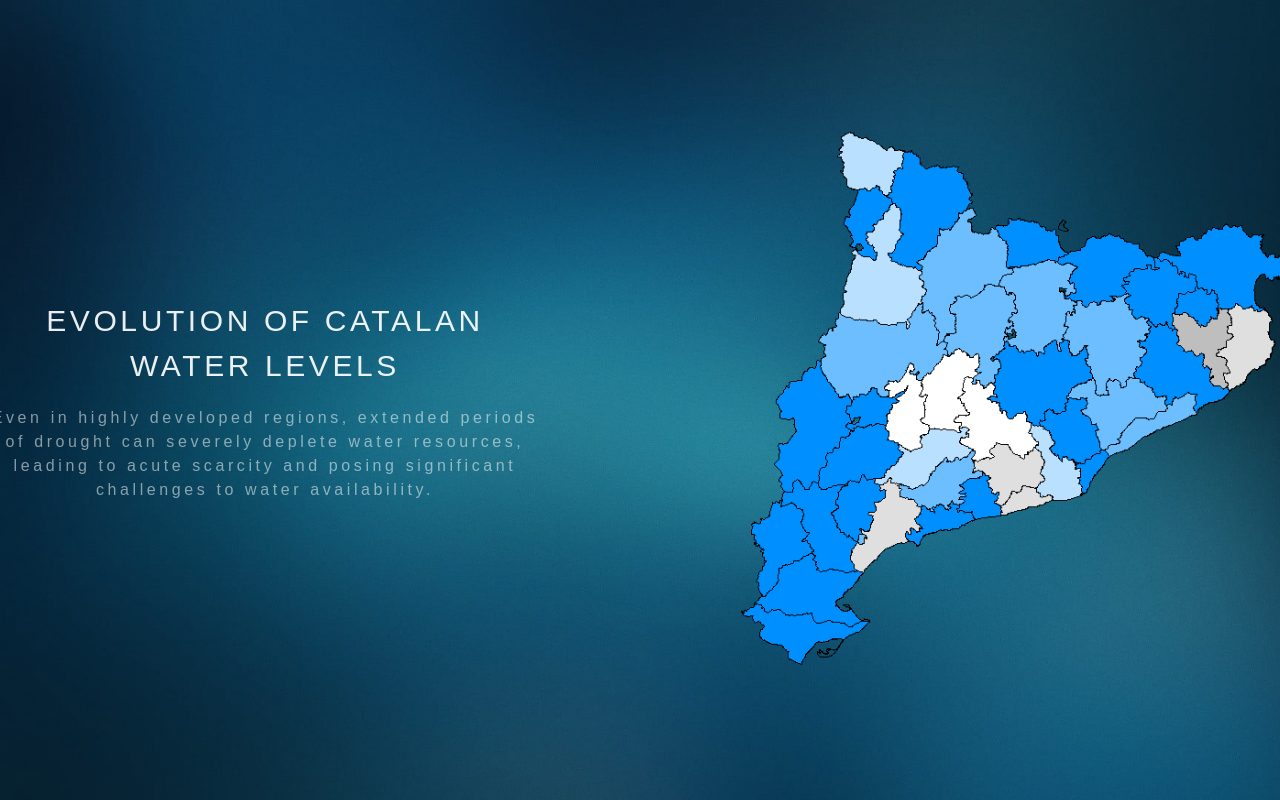
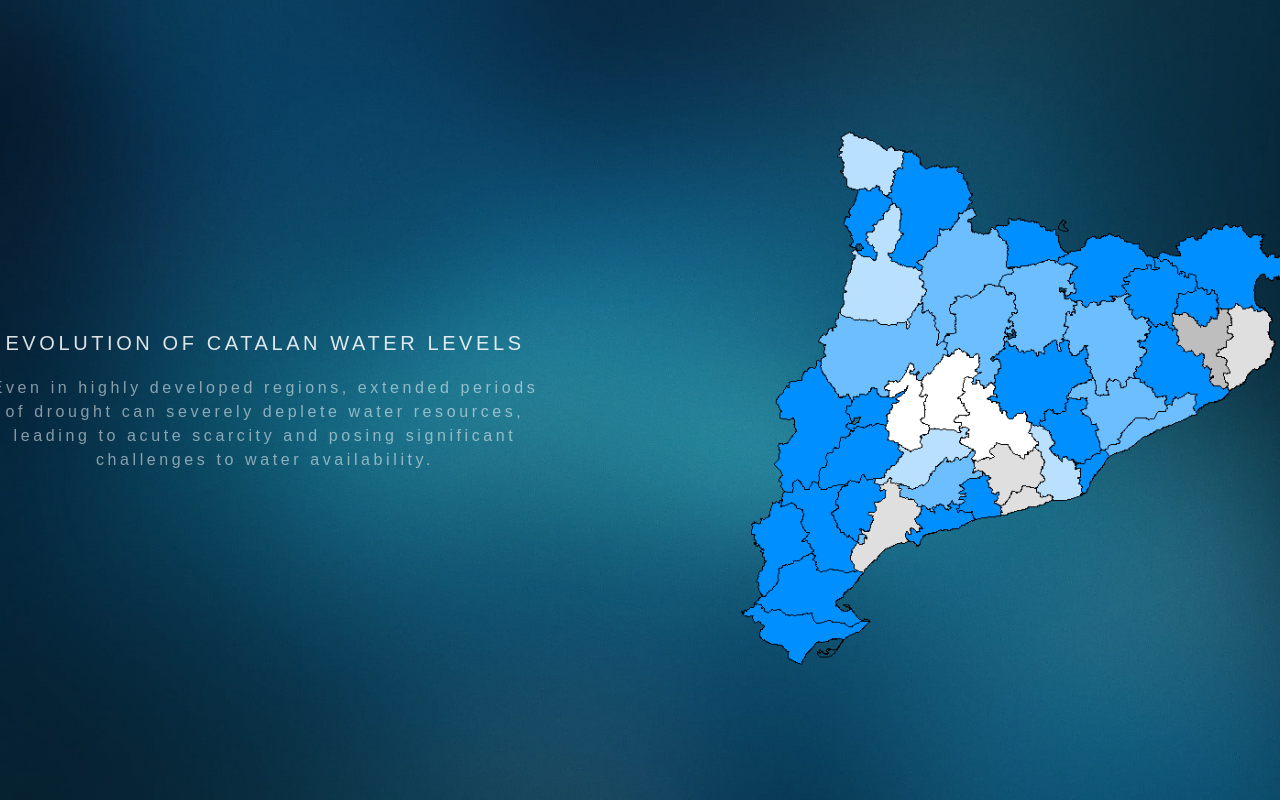
Before and after one commit to aleixfortm/catalan-waters, a Vue app in the folder frontend/: page / in a window 1280 px wide. Built offline with nearby package versions, Linux system fonts and the light colour scheme.

Commit message:
small edit on transition time

```diff
--- a/frontend/src/App.vue
+++ b/frontend/src/App.vue
@@ -30,7 +30,7 @@ export default {
   mounted() {
       setTimeout(() => {
         this.isLoading = true;
-      }, 10); // Set the delay time in milliseconds
+      }, 150); // Set the delay time in milliseconds
     },
   }
 </script>
@@ -44,14 +44,14 @@ body, html {
 
 .pollancre {
     text-transform: uppercase;
-    color: rgba(255, 255, 255, 0.918);
+    color: rgba(255, 255, 255, 0.863);
     letter-spacing: 0.225rem;
-    font-size: 30px;
+    font-size: 20px;
     line-height: 1.5;
     font-weight: 300;
     opacity: 0;
-    margin-top: 20px;
-    transition: 1s ease-in all;
+    margin-top: 30px;
+    transition: opacity 0.4s ease-in-out 0s, visibility 1.5s 0s, margin-top ease-in 1s;
 }
 
 .pollancre.is-loading {
@@ -66,7 +66,7 @@ body, html {
     line-height: 1.5;
     font-weight: 300;
     opacity: 0;
-    transition: 2s ease-in-out all;
+    transition: 1.2s ease-in-out all;
 }
 
 .pollancre-secondary.is-loading {
@@ -86,7 +86,7 @@ body, html {
   border-radius: 15px;
   margin: 0 0 0 200px;
   opacity: 0;
-  transition: 1.5s ease-in all;
+  transition: 1s ease-in all;
 }
 
 .main-container__img.is-loading {
```
